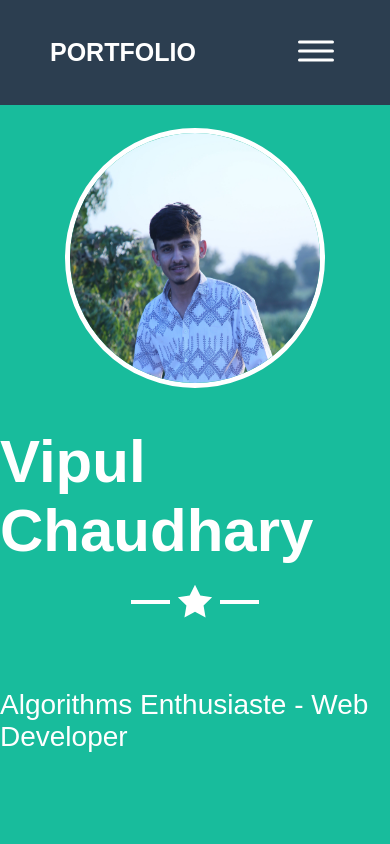
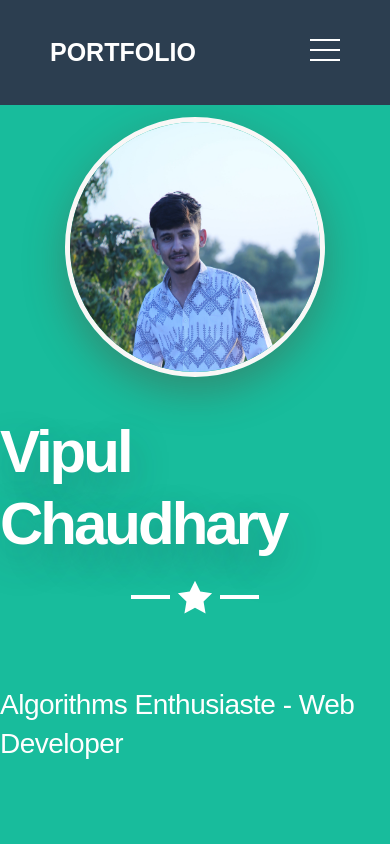
Before and after one commit to Vipul-7/Portfolio, a website: page index.html in a window 390 px wide. Shown: the top 844 px of the page. Drawn offline with nearby package versions, Linux system fonts and the light colour scheme.

Commit message:
navigation bar for mobile screen fixed

```diff
--- a/index.html
+++ b/index.html
@@ -47,8 +47,7 @@
       </ul>
 
       <button class="btn-mobile-nav">
-        <ion-icon name="menu-outline" class="icon-mobile-nav"></ion-icon>
-        <ion-icon name="close-outline" class="icon-mobile-nav"></ion-icon>
+        <span class="btn-mobile-nav__icon">&nbsp;</span>
       </button>
     </header>
 
--- a/sass/base/_base.scss
+++ b/sass/base/_base.scss
@@ -8,12 +8,11 @@
 
 html {
   font-size: 62.5%;
+  scroll-behavior: smooth;
 }
 
 body {
-//   font-family: ;
   font-weight: 400;
-  //   line-height: 1.7;
   box-sizing: border-box;
   font-family: "Montserrat", sans-serif;
 
--- a/sass/components/_container1.scss
+++ b/sass/components/_container1.scss
@@ -18,17 +18,22 @@
     margin: 3.7rem 0;
 
     img {
+      box-shadow: 0 1.5rem 4rem rgba($color-grey-dark-1, 0.4);
       width: 260px;
       height: 260px;
-      border-radius: 50%;
-      border: 0.5rem solid $white-color;
+      border: 0.5rem solid $color-grey-light-1;
+      border-radius: 50rem;
     }
   }
 
   .name {
+    color: $color-grey-light-1;
     font-size: 7.6rem;
     font-weight: 700;
+    letter-spacing: -3px;
     color: $white-color;
+    line-height: 1.2;
+    text-shadow: 0 1.5rem 4rem rgba($color-primary-grey, 0.3);
 
     // margin-bottom: 0.8rem;
 
@@ -39,6 +44,9 @@
 
   .short-work-intro {
     font-size: 2.8rem;
+    letter-spacing: -0.5px;
+    line-height: 1.4;
+    font-weight: 400;
   }
 }
 
--- a/sass/layouts/_header.scss
+++ b/sass/layouts/_header.scss
@@ -8,8 +8,6 @@
 
   display: flex;
   align-items: center;
-  // justify-content: space-between;
-
   padding: 0 5rem;
   text-transform: uppercase;
   transition: all 0.3s ease;
@@ -29,9 +27,14 @@
     li {
       padding: 1.6rem;
       a {
-        color: $white-color;
-        text-decoration: none;
+        &:link,
+        &:visited {
+          color: $white-color;
+          text-decoration: none;
+        }
 
+        &:active,
+        &:focus,
         &:hover {
           color: #16a98c;
           cursor: pointer;
@@ -40,12 +43,12 @@
     }
 
     @media only screen and (max-width: $bp-large) {
-      background-color: blue;
+      background-color: $color-primary-grey;
       position: absolute;
-      top: 0;
+      top: 5rem;
       left: 0;
       width: 100%;
-      height: 60vh;
+      height: 50vh;
 
       display: flex;
       align-items: center;
@@ -61,11 +64,27 @@
       pointer-events: none;
       // Hide it from screen readers
       visibility: hidden;
+      transform: translateX(0);
 
       &.nav-open {
         opacity: 1;
         pointer-events: auto;
         visibility: visible;
+        transform: translateX(5);
+      }
+
+      &.nav-open ~ .btn-mobile-nav span {
+        background-color: transparent;
+
+        &::after {
+          top: 0;
+          transform: rotate(135deg);
+        }
+
+        &::before {
+          top: 0;
+          transform: rotate(-135deg);
+        }
       }
     }
   }
@@ -75,41 +94,38 @@
     border: none;
     background: none;
     cursor: pointer;
-
+    position: relative;
     display: none;
 
-    .icon-mobile-nav {
-      height: 4.8rem;
-      width: 4.8rem;
-      color: #fff;
-    }
-
-    .icon-mobile-nav[name="menu-outline"] {
-    }
-    .icon-mobile-nav[name="close-outline"] {
-      display: none;
+    span {
+      &::after,
+      &::before {
+        position: absolute;
+        right: 0;
+        content: "";
+        transition: all 0.2s;
+      }
+      &::after {
+        top: 1rem;
+      }
+      &::before {
+        top: -1rem;
+      }
+      &,
+      &::after,
+      &::before {
+        display: block;
+        height: 2px;
+        width: 3rem;
+        margin-bottom: 0.5rem;
+        background-color: $white-color;
+      }
     }
 
     @media only screen and (max-width: $bp-large) {
       display: block;
-
-      .nav-open .icon-mobile-nav[name="menu-outline"] {
-        display: none;
-      }
-      .nav-open .icon-mobile-nav[name="close-outline"] {
-        display: block;
-      }
     }
   }
-
-  // @media only screen and (max-width: $bp-large) {
-  //   .nav-open .icon-mobile-nav[name="menu-outline"] {
-  //     display: none;
-  //   }
-  //   .nav-open .icon-mobile-nav[name="close-outline"] {
-  //     display: block;
-  //   }
-  // }
 }
 
 .fixed-top {
```
Also changed, not shown: css/style.css, script.js (line endings or trailing spaces).
